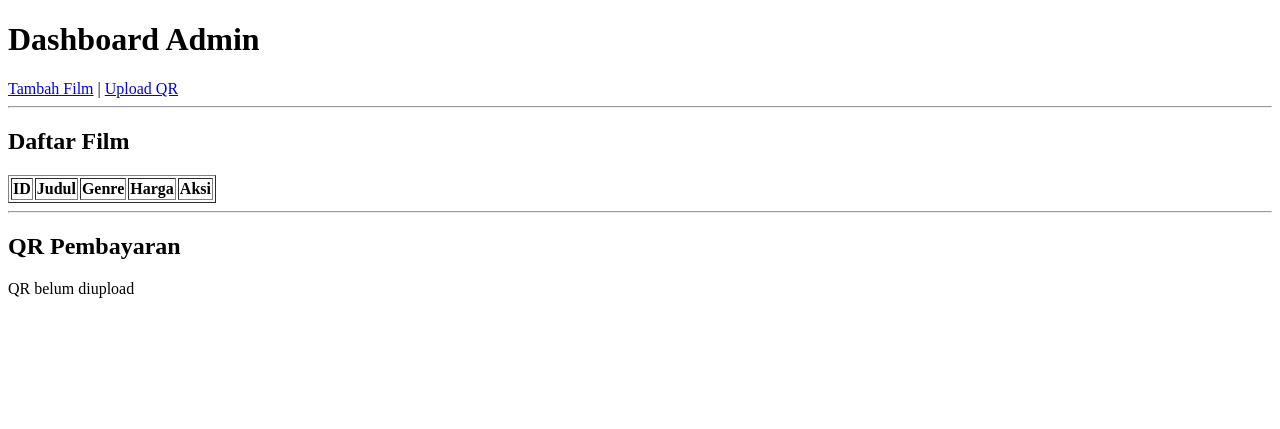
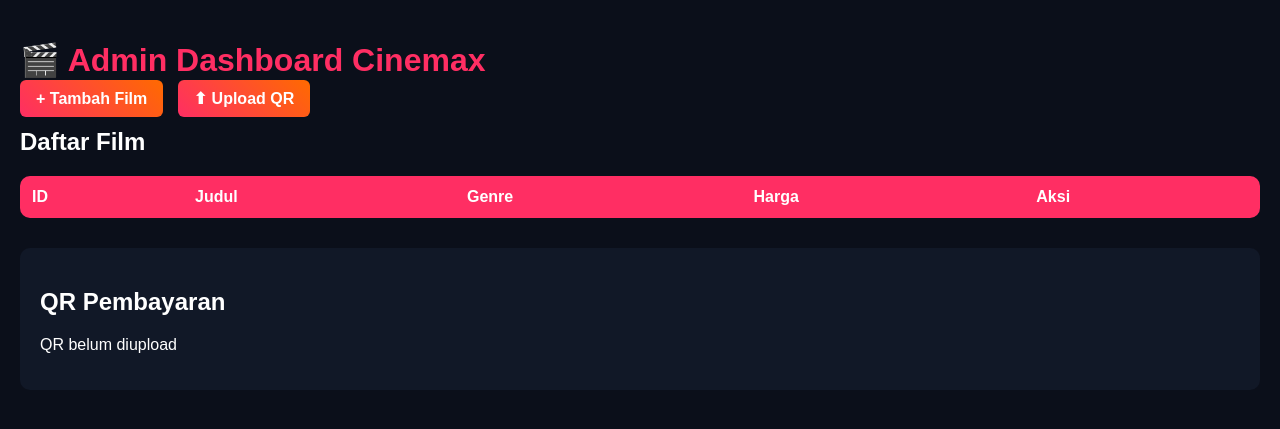
Before and after one commit to dimaszzz-benci/Tiket-Cinemax-, a Flask app: page /admin/ in a window 1280 px wide. Shown: the top 429 px of the page. Run offline with Flask 3, Linux system fonts and the light colour scheme; lists and menus that the app fills with data are empty.

Commit message:
Update dashboard.html

```diff
--- a/templates/admin/dashboard.html
+++ b/templates/admin/dashboard.html
@@ -1,20 +1,109 @@
 <!DOCTYPE html>
 <html>
 <head>
-    <title>Admin Dashboard</title>
+    <title>Admin Dashboard - Cinemax</title>
+
+    <style>
+
+        body {
+            font-family: Arial, sans-serif;
+            background: #0b0f1a;
+            color: white;
+            margin: 0;
+            padding: 20px;
+        }
+
+        h1 {
+            color: #ff2e63;
+            margin-bottom: 10px;
+        }
+
+        .menu {
+            margin-bottom: 20px;
+        }
+
+        .menu a {
+            text-decoration: none;
+            background: linear-gradient(45deg,#ff2e63,#ff6a00);
+            color: white;
+            padding: 10px 16px;
+            border-radius: 6px;
+            margin-right: 10px;
+            font-weight: bold;
+        }
+
+        .menu a:hover {
+            opacity: 0.8;
+        }
+
+        table {
+            border-collapse: collapse;
+            width: 100%;
+            background: #111827;
+            border-radius: 10px;
+            overflow: hidden;
+        }
+
+        th {
+            background: #ff2e63;
+            padding: 12px;
+            text-align: left;
+        }
+
+        td {
+            padding: 10px;
+            border-bottom: 1px solid #222;
+        }
+
+        tr:hover {
+            background: #1f2937;
+        }
+
+        .btn-edit {
+            background: #3b82f6;
+            color: white;
+            padding: 6px 10px;
+            border-radius: 5px;
+            text-decoration: none;
+        }
+
+        .btn-delete {
+            background: #ef4444;
+            color: white;
+            padding: 6px 10px;
+            border-radius: 5px;
+            text-decoration: none;
+        }
+
+        .qr-box {
+            margin-top: 30px;
+            background: #111827;
+            padding: 20px;
+            border-radius: 10px;
+        }
+
+        img {
+            border-radius: 10px;
+            margin-top: 10px;
+        }
+
+    </style>
+
 </head>
+
 <body>
 
-<h1>Dashboard Admin</h1>
+<h1>🎬 Admin Dashboard Cinemax</h1>
 
-<a href="/admin/add">Tambah Film</a> |
-<a href="/admin/upload-qr">Upload QR</a>
-
-<hr>
+<div class="menu">
+    <a href="/admin/add">+ Tambah Film</a>
+    <a href="/admin/upload-qr">⬆ Upload QR</a>
+</div>
 
 <h2>Daftar Film</h2>
 
-<table border="1">
+<table>
+
 <tr>
     <th>ID</th>
     <th>Judul</th>
@@ -24,29 +113,46 @@
 </tr>
 
 {% for movie in movies %}
+
 <tr>
     <td>{{ movie.id }}</td>
     <td>{{ movie.title }}</td>
     <td>{{ movie.genre }}</td>
-        <td>{{ movie.price }}</td>
+    <td>Rp {{ movie.price }}</td>
+
     <td>
-            <a href="/admin/edit/{{ movie.id }}">Edit</a> |
-            <a href="/admin/delete/{{ movie.id }}">Delete</a>
+        <a class="btn-edit"
+           href="/admin/edit/{{ movie.id }}">
+           Edit
+        </a>
+
+        <a class="btn-delete"
+           href="/admin/delete/{{ movie.id }}">
+           Delete
+        </a>
     </td>
+
 </tr>
+
 {% endfor %}
 
 </table>
 
-<hr>
+<div class="qr-box">
 
 <h2>QR Pembayaran</h2>
 
 {% if qr_image %}
+
 <img src="/static/qr/{{ qr_image }}" width="200">
+
 {% else %}
+
 <p>QR belum diupload</p>
+
 {% endif %}
+
+</div>
 
 </body>
 </html>
```
Lines whose indentation alone changed are shown as unchanged.
